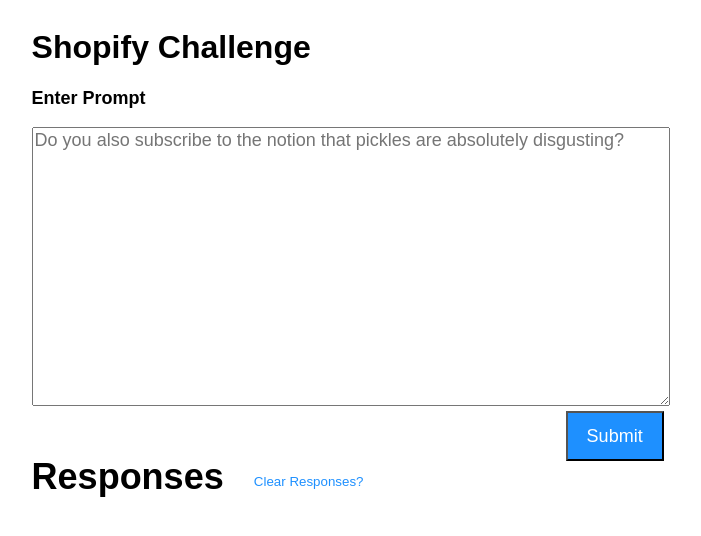
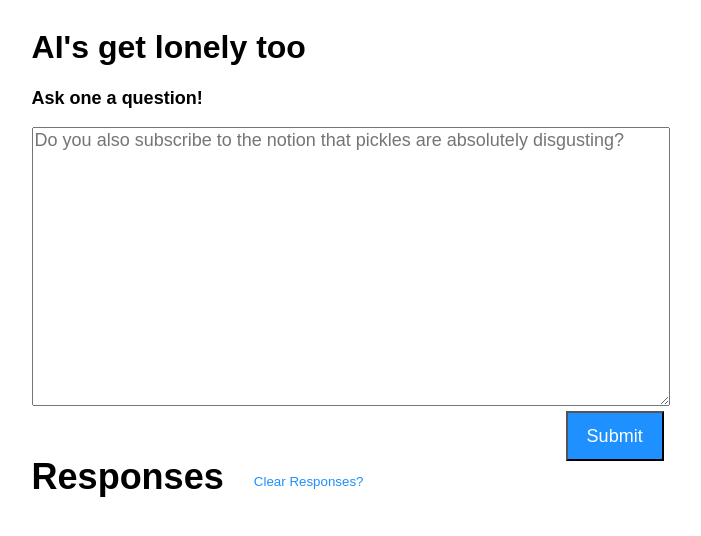
Before and after one commit to Ramos159/shopify-challenge, a plain HTML site: page index.html in a window 1280 px wide. Shown: the whole page, without its empty margins (324-1025 px from the left). Drawn offline with Linux system fonts and the light colour scheme.

Commit message:
made title and labels more fun

```diff
--- a/index.html
+++ b/index.html
@@ -10,9 +10,9 @@
 <main>
     <div class="main">
         <div class="wrapper">
-            <h1 class="title">Shopify Challenge</h1>
+            <h1 class="title">AI's get lonely too </h1>
             <form>
-                <label name ="Prompt area"for="textarea" class="prompt">Enter Prompt</p>
+                <label name ="Prompt area"for="textarea" class="prompt">Ask one a question!</p>
                 <textarea placeholder="Do you also subscribe to the notion that pickles are absolutely disgusting?" class="textarea" name="textarea" rows="13" cols="50"></textarea>
                 <input class="submit-button" type="submit" value="Submit">
             </form>
```
